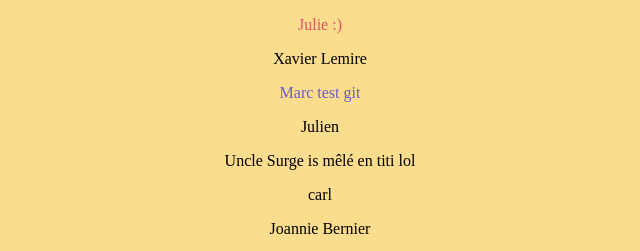
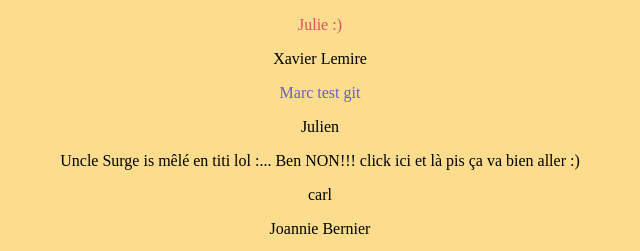
Before and after one commit to JulienDuranleau/AEC-atelier, a plain HTML site: page index.html in a window 1280 px wide. Shown: the top 251 px of the page, without its empty margins (320-960 px from the left). Drawn offline with Linux system fonts and the light colour scheme.

Commit message:
ça va bein aller

```diff
--- a/index.html
+++ b/index.html
@@ -17,7 +17,7 @@
 
     <p id="marc" >Marc test git</p>
     <p>Julien</p>
-    <p>Uncle Surge is mêlé en titi lol</p>
+    <p>Uncle Surge is mêlé en titi lol    :... Ben NON!!! click ici et là pis ça va bien aller :)</p>
     <p>carl</p>
     <p>Joannie Bernier</p>
 
```
